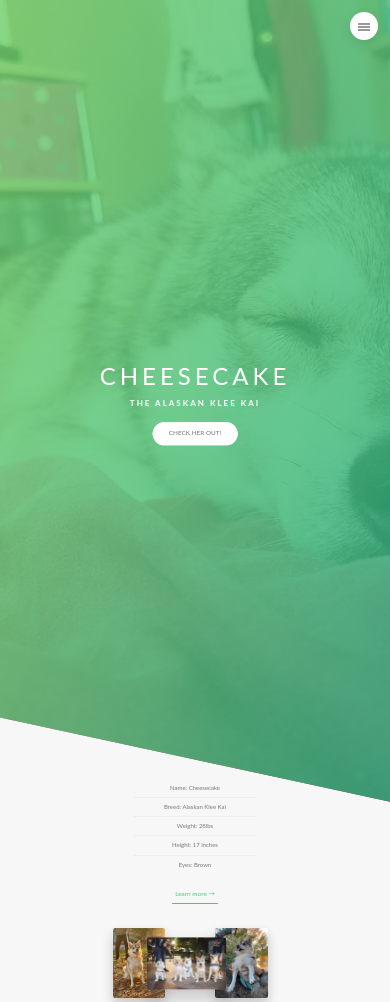
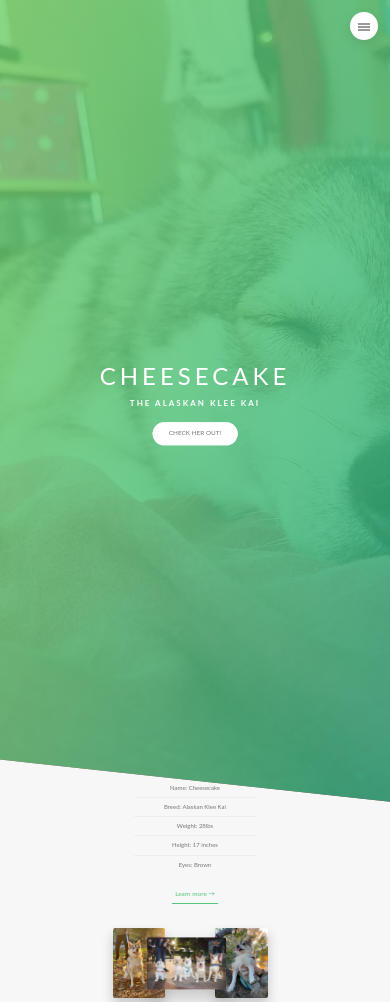
Before and after one commit to redmondchan/cheesecake-css-sass, a PHP site: page / in a window 390 px wide. Shown: the top 1002 px of the page. Run offline with PHP 8.4, Linux system fonts and the light colour scheme.

Commit message:
fixed phone clip path

```diff
--- a/css/style.css
+++ b/css/style.css
@@ -725,7 +725,7 @@ body {
   @media (max-width: 37.5em) {
     .header {
       -webkit-clip-path: polygon(0 0, 100% 0, 100% 100%, 0 85vh);
-      clip-path: polygon(0 0, 100% 0, 100% 100%, 0 85vh); } }
+      clip-path: polygon(0 0, 100% 0, 100% 100%, 0 90vh); } }
   .header__text-box {
     position: absolute;
     top: 50%;
--- a/sass/layout/_header.scss
+++ b/sass/layout/_header.scss
@@ -23,7 +23,7 @@
 
   @include respond(phone) {
     -webkit-clip-path: polygon(0 0, 100% 0, 100% 100%, 0 85vh);
-    clip-path: polygon(0 0, 100% 0, 100% 100%, 0 85vh);
+    clip-path: polygon(0 0, 100% 0, 100% 100%, 0 90vh);
   }
 
   &__text-box {
```
